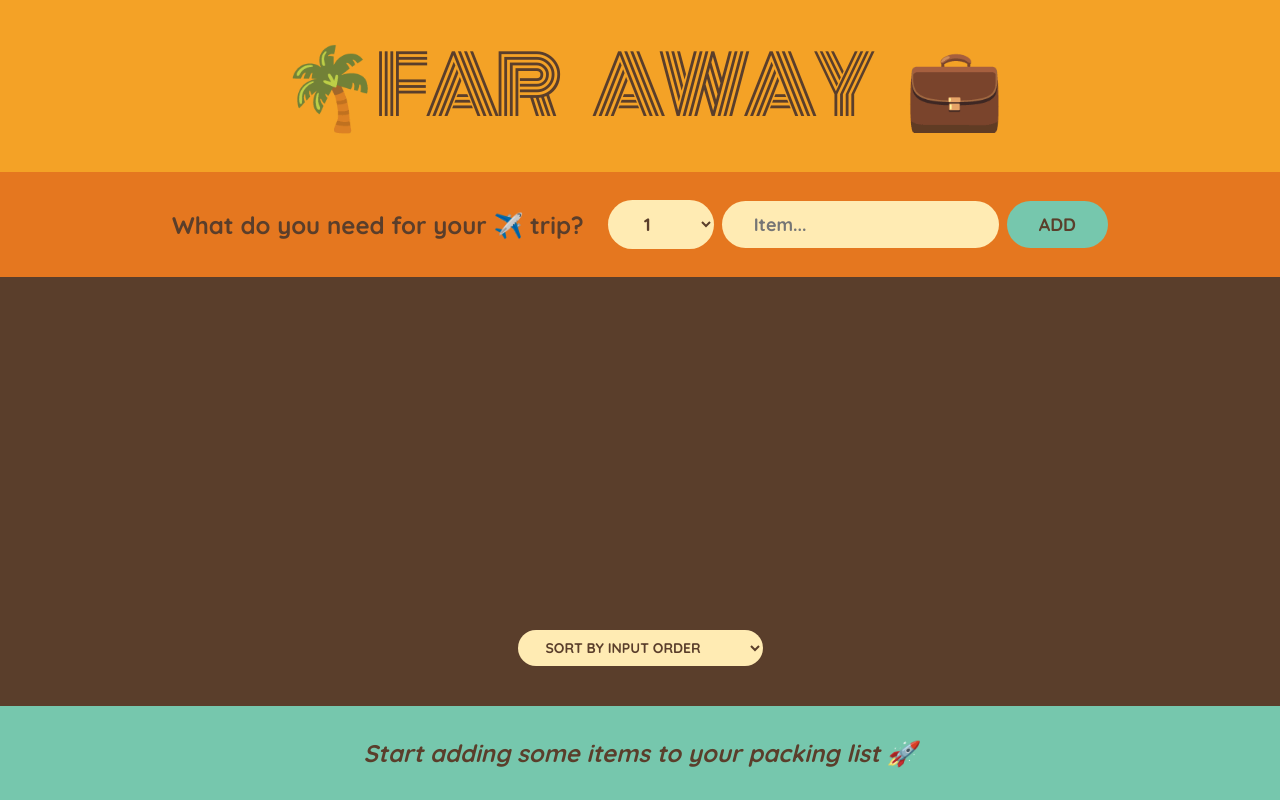
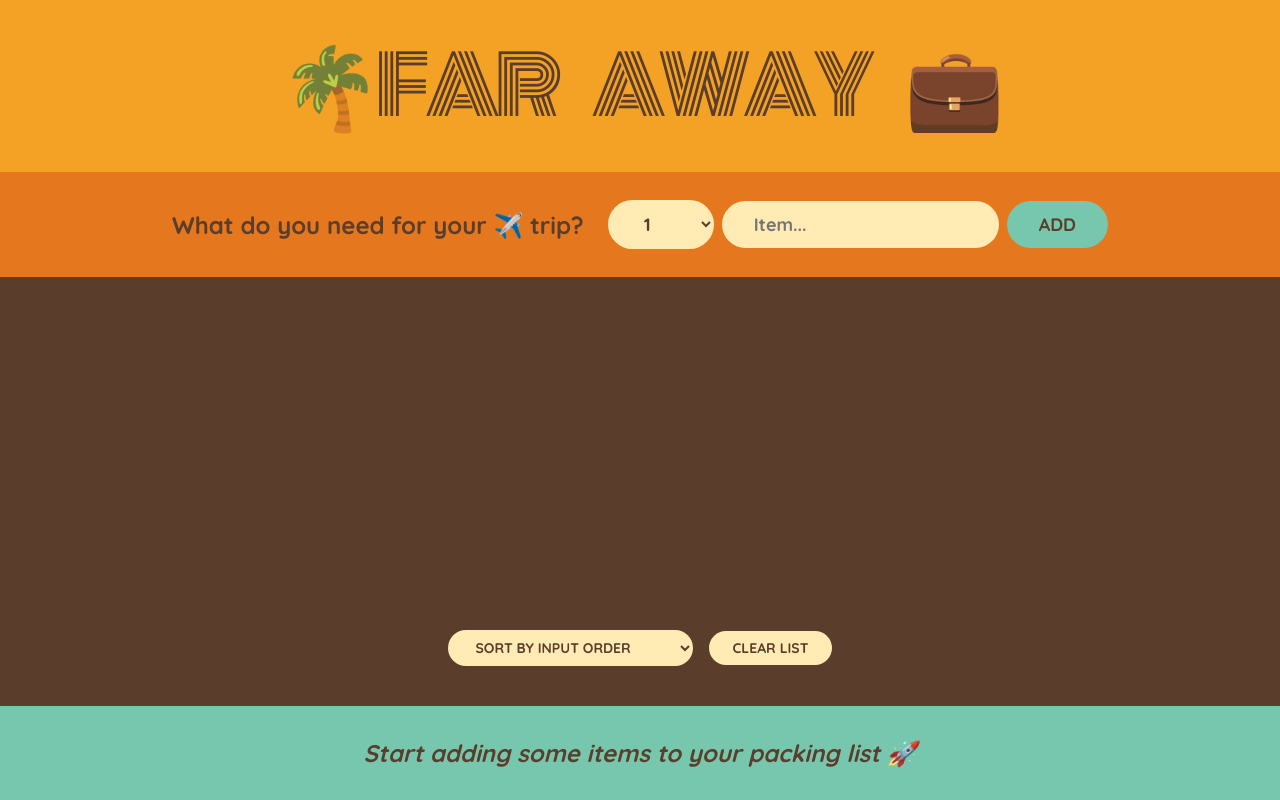
Before and after one commit to BillStephens2022/far-away-react, a React (Create React App) app: page / in a window 1280 px wide. Built offline with nearby package versions, Linux system fonts and the light colour scheme.

Commit message:
added functionality to clear the list

```diff
--- a/src/App.js
+++ b/src/App.js
@@ -23,11 +23,15 @@ function App() {
     );
   }
 
+  function handleClearList() {
+    setItems([]);
+  }
+
   return (
     <div className="app">
       <Logo />
       <Form onAddItems={handleAddItems} />
-      <PackingList items={items} onDeleteItem={handleDeleteItem} onToggleItem={handleToggleItem} />
+      <PackingList items={items} onDeleteItem={handleDeleteItem} onToggleItem={handleToggleItem} onClearList={handleClearList} />
       <Stats items={items} />
     </div>
   );
--- a/src/PackingList.js
+++ b/src/PackingList.js
@@ -1,7 +1,7 @@
 import { useState } from "react";
 import Item from "./Item";
 
-export default function PackingList({ items, onDeleteItem, onToggleItem }) {
+export default function PackingList({ items, onDeleteItem, onToggleItem, onClearList }) {
   const [sortBy, setSortBy] = useState("input");
 
   let sortedItems;
@@ -18,6 +18,7 @@ export default function PackingList({ items, onDeleteItem, onToggleItem }) {
     sortedItems = items.slice().sort((a, b) => a.packed - b.packed);
   }
 
+
   return (
     <div className="list">
       <ul>
@@ -31,6 +32,7 @@ export default function PackingList({ items, onDeleteItem, onToggleItem }) {
           <option value="description">Sort by description</option>
           <option value="packed">Sort by 'packed' status</option>
         </select>
+        <button onClick={onClearList}>Clear list</button>
       </div>
     </div>
   );
```
